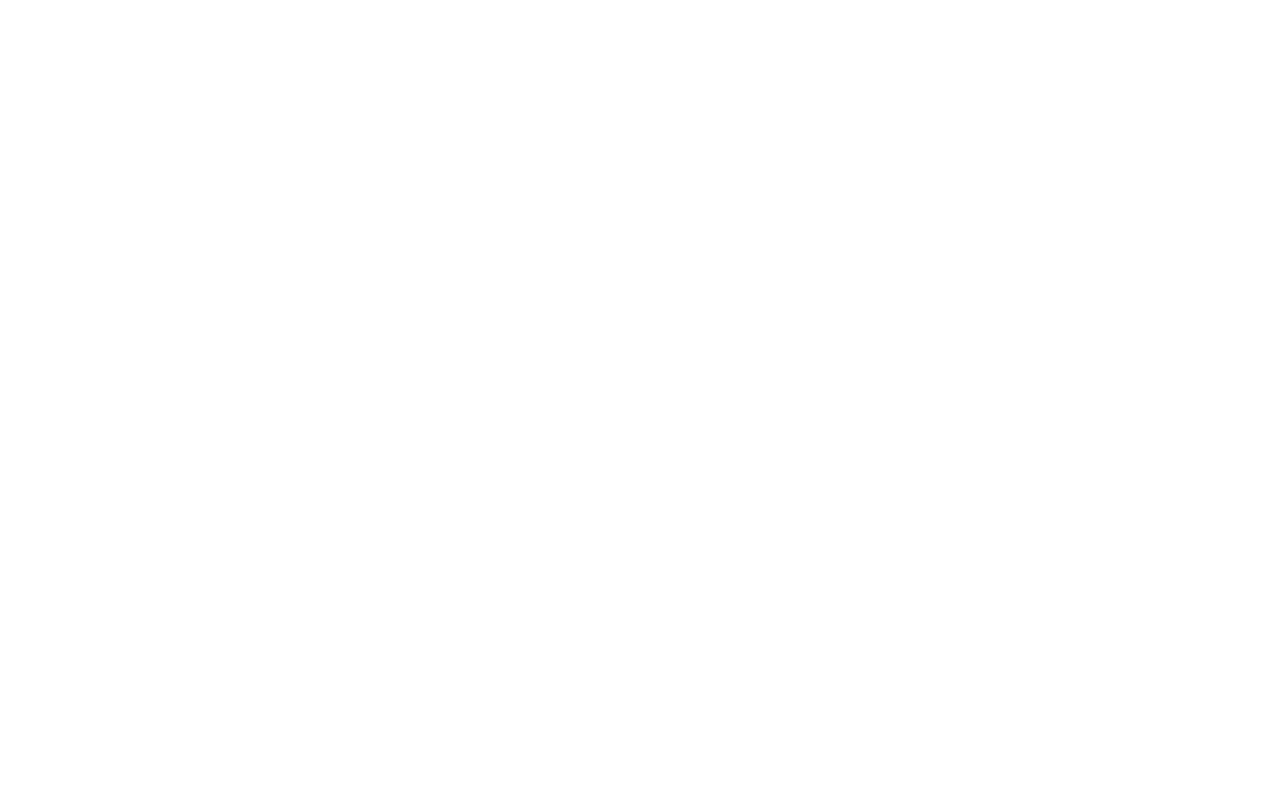
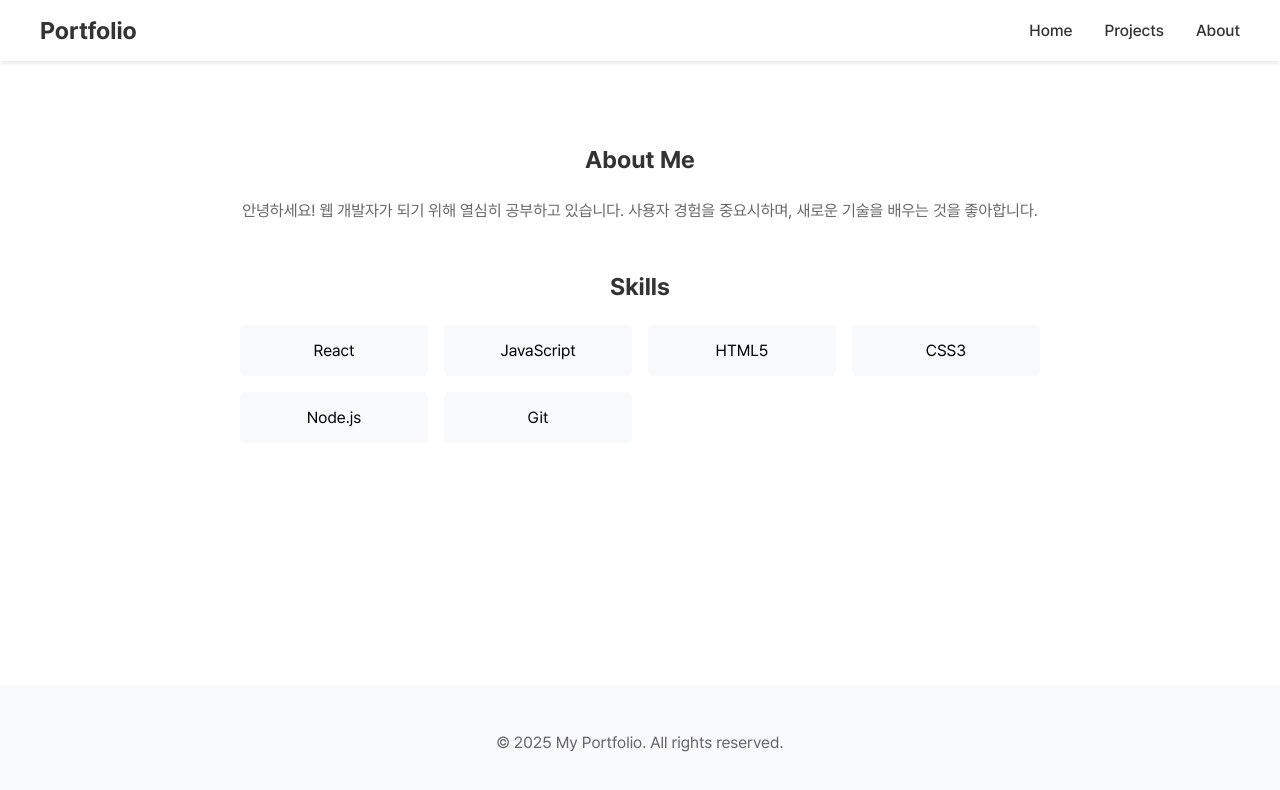
Before and after one commit to gaheeee/mypage, a React (Create React App) app: page /about in a window 1280 px wide. Before the commit this address had no page. Shown: the top 790 px of the page. Built offline with nearby package versions, Linux system fonts and the light colour scheme.

Commit message:
레이아웃 구성

```diff
--- a/src/components/Header.js
+++ /dev/null
@@ -1,11 +0,0 @@
-import { Link } from "react-router-dom";
-
-export default function Header() {
-    return (
-      <div className='header'>
-        <Link to="/">
-          <p>Header</p>
-        </Link>
-      </div>
-    );
-  }
--- a/src/components/Routing.js
+++ b/src/components/Routing.js
@@ -1,11 +1,20 @@
-import { Routes, Route } from "react-router-dom";
-import Home from "components/pages/home/Main";
+import { Routes, Route } from 'react-router-dom';
+import Layout from 'components/layout/Layout';
+import Home from 'components/pages/Home';
+import Projects from 'components/pages/Projects';
+import About from 'components/pages/About';
 
-export default function Routing() {
+
+const Routing = () => {
     return (
-        <Routes>
-            <Route path="/" element={<Home />} />
-        </Routes>
+        <Layout>
+            <Routes>
+                <Route path="/" element={<Home />} />
+                <Route path="/projects" element={<Projects />} />
+                <Route path="/about" element={<About />} />
+            </Routes>
+        </Layout>
     );
+};
 
-}
+export default Routing;
--- /dev/null
+++ b/src/components/layout/Footer.js
@@ -0,0 +1,27 @@
+import styled from 'styled-components';
+
+const FooterWrapper = styled.footer`
+  background-color: #f8f9fa;
+  padding: 2rem 0;
+  margin-top: auto;
+`;
+
+const FooterContent = styled.div`
+  max-width: 1200px;
+  margin: 0 auto;
+  padding: 0 2rem;
+  text-align: center;
+  color: #666;
+`;
+
+const Footer = () => {
+    return (
+        <FooterWrapper>
+            <FooterContent>
+                <p>© {new Date().getFullYear()} My Portfolio. All rights reserved.</p>
+            </FooterContent>
+        </FooterWrapper>
+    );
+};
+
+export default Footer;
--- /dev/null
+++ b/src/components/layout/Layout.js
@@ -0,0 +1,28 @@
+import Navbar from 'components/layout/Navbar';
+import Footer from 'components/layout/Footer';
+import styled from 'styled-components';
+
+const LayoutWrapper = styled.div`
+  min-height: 100vh;
+  display: flex;
+  flex-direction: column;
+`;
+
+const MainContent = styled.main`
+  flex: 1;
+  padding: 2rem;
+`;
+
+const Layout = ({ children }) => {
+  return (
+    <LayoutWrapper>
+      <Navbar />
+      <MainContent>
+        {children}
+      </MainContent>
+      <Footer />
+    </LayoutWrapper>
+  );
+};
+
+export default Layout;
--- /dev/null
+++ b/src/components/layout/Navbar.js
@@ -0,0 +1,56 @@
+import { Link } from 'react-router-dom';
+import styled from 'styled-components';
+
+const Nav = styled.nav`
+  background-color: #ffffff;
+  box-shadow: 0 2px 4px rgba(0, 0, 0, 0.1);
+  padding: 1rem 2rem;
+`;
+
+const NavContainer = styled.div`
+  max-width: 1200px;
+  margin: 0 auto;
+  display: flex;
+  justify-content: space-between;
+  align-items: center;
+`;
+
+const Logo = styled(Link)`
+  font-size: 1.5rem;
+  font-weight: bold;
+  text-decoration: none;
+  color: #333;
+`;
+
+const NavLinks = styled.div`
+  display: flex;
+  gap: 2rem;
+`;
+
+const NavLink = styled(Link)`
+  text-decoration: none;
+  color: #333;
+  font-weight: 500;
+  transition: color 0.3s ease;
+
+  &:hover {
+    color: #007bff;
+  }
+`;
+
+const Navbar = () => {
+  return (
+    <Nav>
+      <NavContainer>
+        <Logo to="/">Portfolio</Logo>
+        <NavLinks>
+          <NavLink to="/">Home</NavLink>
+          <NavLink to="/projects">Projects</NavLink>
+          <NavLink to="/about">About</NavLink>
+        </NavLinks>
+      </NavContainer>
+    </Nav>
+  );
+};
+
+export default Navbar;
--- /dev/null
+++ b/src/components/pages/About.js
@@ -0,0 +1,71 @@
+import styled from 'styled-components';
+
+const AboutContainer = styled.div`
+  max-width: 800px;
+  margin: 0 auto;
+  padding: 2rem;
+`;
+
+const Section = styled.section`
+  margin-bottom: 3rem;
+`;
+
+const Title = styled.h2`
+  color: #333;
+  margin-bottom: 1.5rem;
+`;
+
+const Content = styled.div`
+  color: #666;
+  line-height: 1.6;
+`;
+
+const SkillsGrid = styled.div`
+  display: grid;
+  grid-template-columns: repeat(auto-fit, minmax(150px, 1fr));
+  gap: 1rem;
+  margin-top: 1rem;
+`;
+
+const SkillItem = styled.div`
+  background: #f8f9fa;
+  padding: 1rem;
+  border-radius: 4px;
+  text-align: center;
+`;
+
+const About = () => {
+  const skills = [
+    "React",
+    "JavaScript",
+    "HTML5",
+    "CSS3",
+    "Node.js",
+    "Git"
+  ];
+
+  return (
+    <AboutContainer>
+      <Section>
+        <Title>About Me</Title>
+        <Content>
+          <p>
+            안녕하세요! 웹 개발자가 되기 위해 열심히 공부하고 있습니다.
+            사용자 경험을 중요시하며, 새로운 기술을 배우는 것을 좋아합니다.
+          </p>
+        </Content>
+      </Section>
+
+      <Section>
+        <Title>Skills</Title>
+        <SkillsGrid>
+          {skills.map((skill, index) => (
+            <SkillItem key={index}>{skill}</SkillItem>
+          ))}
+        </SkillsGrid>
+      </Section>
+    </AboutContainer>
+  );
+};
+
+export default About;
--- /dev/null
+++ b/src/components/pages/Home.js
@@ -0,0 +1,39 @@
+import styled from 'styled-components';
+
+const HomeContainer = styled.div`
+  max-width: 1200px;
+  margin: 0 auto;
+  padding: 2rem;
+`;
+
+const HeroSection = styled.section`
+  text-align: center;
+  padding: 4rem 0;
+`;
+
+const Title = styled.h1`
+  font-size: 3rem;
+  margin-bottom: 1rem;
+  color: #333;
+`;
+
+const Subtitle = styled.p`
+  font-size: 1.5rem;
+  color: #666;
+  margin-bottom: 2rem;
+`;
+
+const Home = () => {
+  return (
+    <HomeContainer>
+      <HeroSection>
+        <Title>안녕하세요, 웹 개발자입니다</Title>
+        <Subtitle>
+          창의적인 문제 해결과 사용자 중심의 웹 개발을 추구합니다
+        </Subtitle>
+      </HeroSection>
+    </HomeContainer>
+  );
+};
+
+export default Home;
--- /dev/null
+++ b/src/components/pages/Projects.js
@@ -0,0 +1,83 @@
+import styled from 'styled-components';
+
+const ProjectsContainer = styled.div`
+  max-width: 1200px;
+  margin: 0 auto;
+  padding: 2rem;
+`;
+
+const ProjectGrid = styled.div`
+  display: grid;
+  grid-template-columns: repeat(auto-fit, minmax(300px, 1fr));
+  gap: 2rem;
+  margin-top: 2rem;
+`;
+
+const ProjectCard = styled.div`
+  background: white;
+  border-radius: 8px;
+  box-shadow: 0 2px 4px rgba(0, 0, 0, 0.1);
+  overflow: hidden;
+  transition: transform 0.3s ease;
+
+  &:hover {
+    transform: translateY(-5px);
+  }
+`;
+
+const ProjectImage = styled.img`
+  width: 100%;
+  height: 200px;
+  object-fit: cover;
+`;
+
+const ProjectContent = styled.div`
+  padding: 1.5rem;
+`;
+
+const ProjectTitle = styled.h3`
+  margin: 0 0 1rem 0;
+  color: #333;
+`;
+
+const ProjectDescription = styled.p`
+  color: #666;
+  font-size: 0.9rem;
+  line-height: 1.5;
+`;
+
+const Projects = () => {
+  const projects = [
+    {
+      id: 1,
+      title: "프로젝트 1",
+      description: "프로젝트 설명을 입력하세요",
+      image: ""
+    },
+    {
+      id: 2,
+      title: "프로젝트 2",
+      description: "프로젝트 설명을 입력하세요",
+      image: ""
+    },
+  ];
+
+  return (
+    <ProjectsContainer>
+      <h1>프로젝트</h1>
+      <ProjectGrid>
+        {projects.map((project) => (
+          <ProjectCard key={project.id}>
+            <ProjectImage src={project.image} alt={project.title} />
+            <ProjectContent>
+              <ProjectTitle>{project.title}</ProjectTitle>
+              <ProjectDescription>{project.description}</ProjectDescription>
+            </ProjectContent>
+          </ProjectCard>
+        ))}
+      </ProjectGrid>
+    </ProjectsContainer>
+  );
+};
+
+export default Projects;
--- a/src/components/pages/home/Main.js
+++ /dev/null
@@ -1,12 +0,0 @@
-import Header from "components/Header";
-
-export default function Main() {
-    return (
-        <>
-            <div className="app-container">
-                <Header/>
-                <h1>Home</h1>
-            </div>
-        </>
-    );
-}
--- a/src/index.js
+++ b/src/index.js
@@ -5,6 +5,7 @@
 import App from 'App.js';
 import reportWebVitals from 'reportWebVitals.js';
 import { BrowserRouter } from "react-router-dom";
+
 
 const root = ReactDOM.createRoot(document.getElementById('root'));
 root.render(
```
